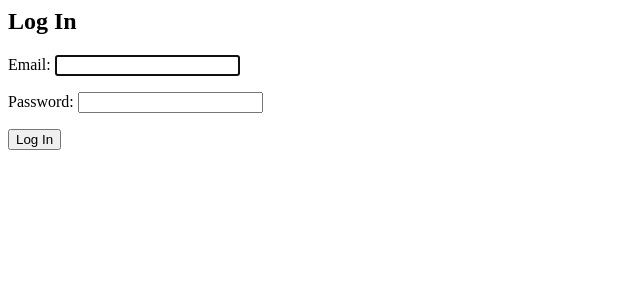
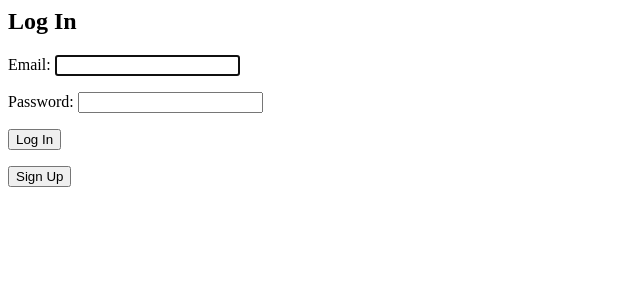
Before and after one commit to sudhanshu456/ata_freight, a Django app: page /accounts/login in a window 1280 px wide. Shown: the top 300 px of the page, without its empty margins (0-640 px from the left). Run offline with Django 3.2, Linux system fonts and the light colour scheme; parts of the project's set-up code (start-up, migrations or seed data) failed here and were passed over.

Commit message:
login view

```diff
--- a/templates/registration/login.html
+++ b/templates/registration/login.html
@@ -4,3 +4,8 @@
 {{ form.as_p }}
 <button type="submit">Log In</button>
 </form>
+
+
+    <div class="col-6">
+    <a href='{% url 'signup' %}'><button type="button" class="btn btn-dark">Sign Up</button></a>
+    </div>
```
